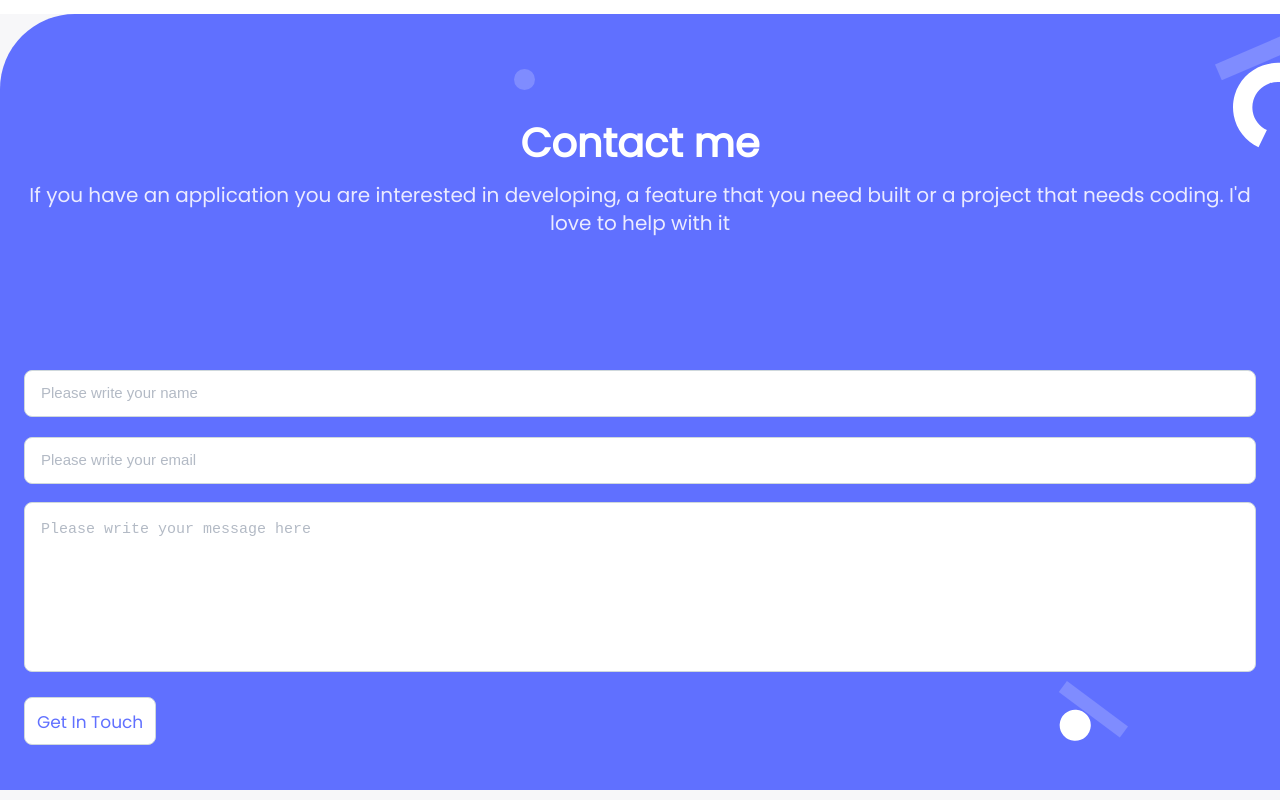
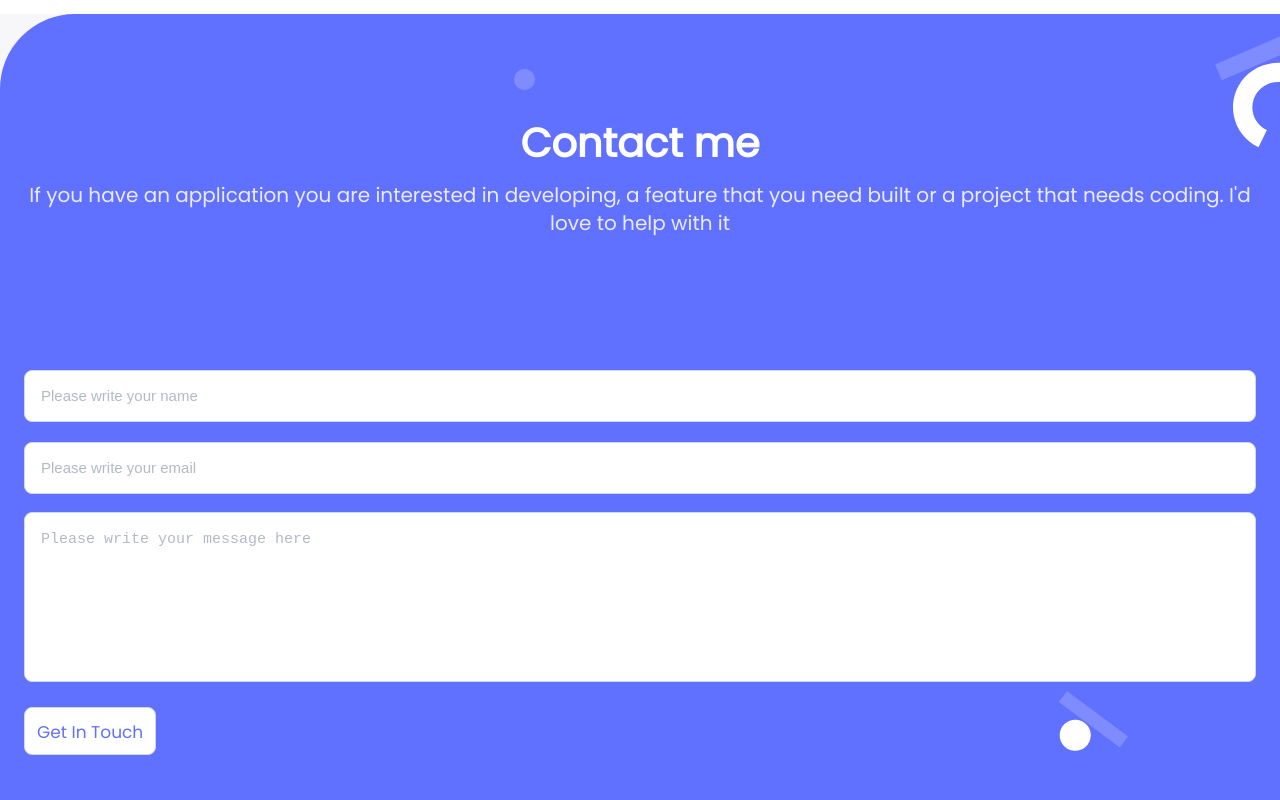
Before and after one commit to NayanKaran/Portfolio, a website: page index.html in a window 1280 px wide. Shown: the part 6841-7641 px from the top of the page. Drawn offline with Linux system fonts and the light colour scheme.

Commit message:
Add font styles to form inputs

```diff
--- a/styles.css
+++ b/styles.css
@@ -207,7 +207,7 @@ button:disabled {
   color: #6070ff;
 }
 
-.project-languages > li {
+.project-languages>li {
   background: #ebebff;
   padding: 4px 12px;
   border-radius: 8px;
@@ -356,6 +356,10 @@ hr.solid {
   box-sizing: border-box;
   margin-top: 87px;
   padding: 15px 38px 15px 16px;
+  font-weight: 400;
+  font-size: 17px;
+  line-height: 20px;
+  color: #172b4d;
 }
 
 #client-email {
@@ -363,6 +367,10 @@ hr.solid {
   box-sizing: border-box;
   margin-top: 20px;
   padding: 15px 38px 15px 16px;
+  font-weight: 400;
+  font-size: 17px;
+  line-height: 20px;
+  color: #172b4d;
 }
 
 #client-message {
@@ -375,6 +383,10 @@ hr.solid {
   border: 1px solid #cfd8dc;
   border-radius: 8px;
   resize: none;
+  font-weight: 400;
+  font-size: 17px;
+  line-height: 20px;
+  color: #172b4d;
 }
 
 ::placeholder {
```
